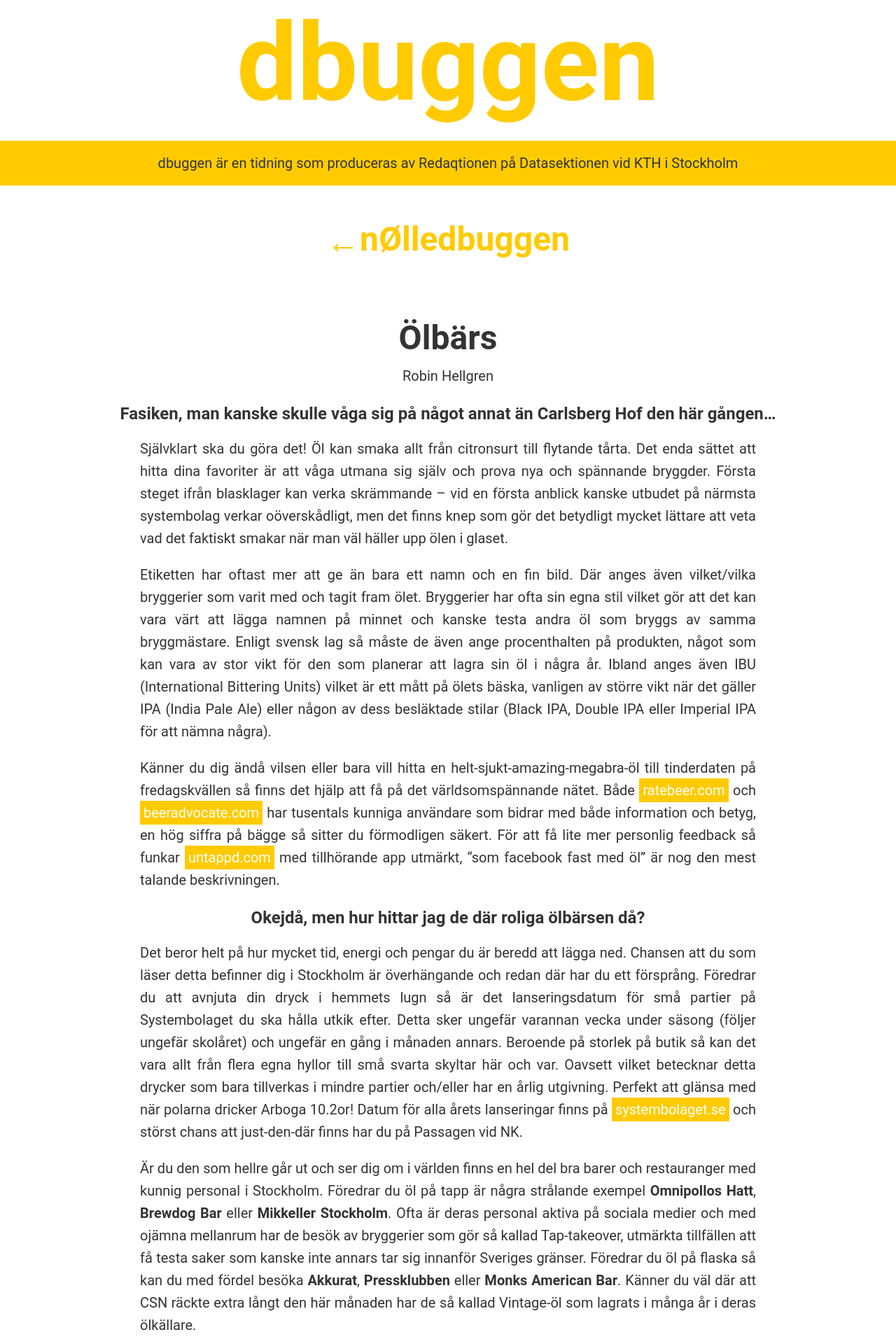
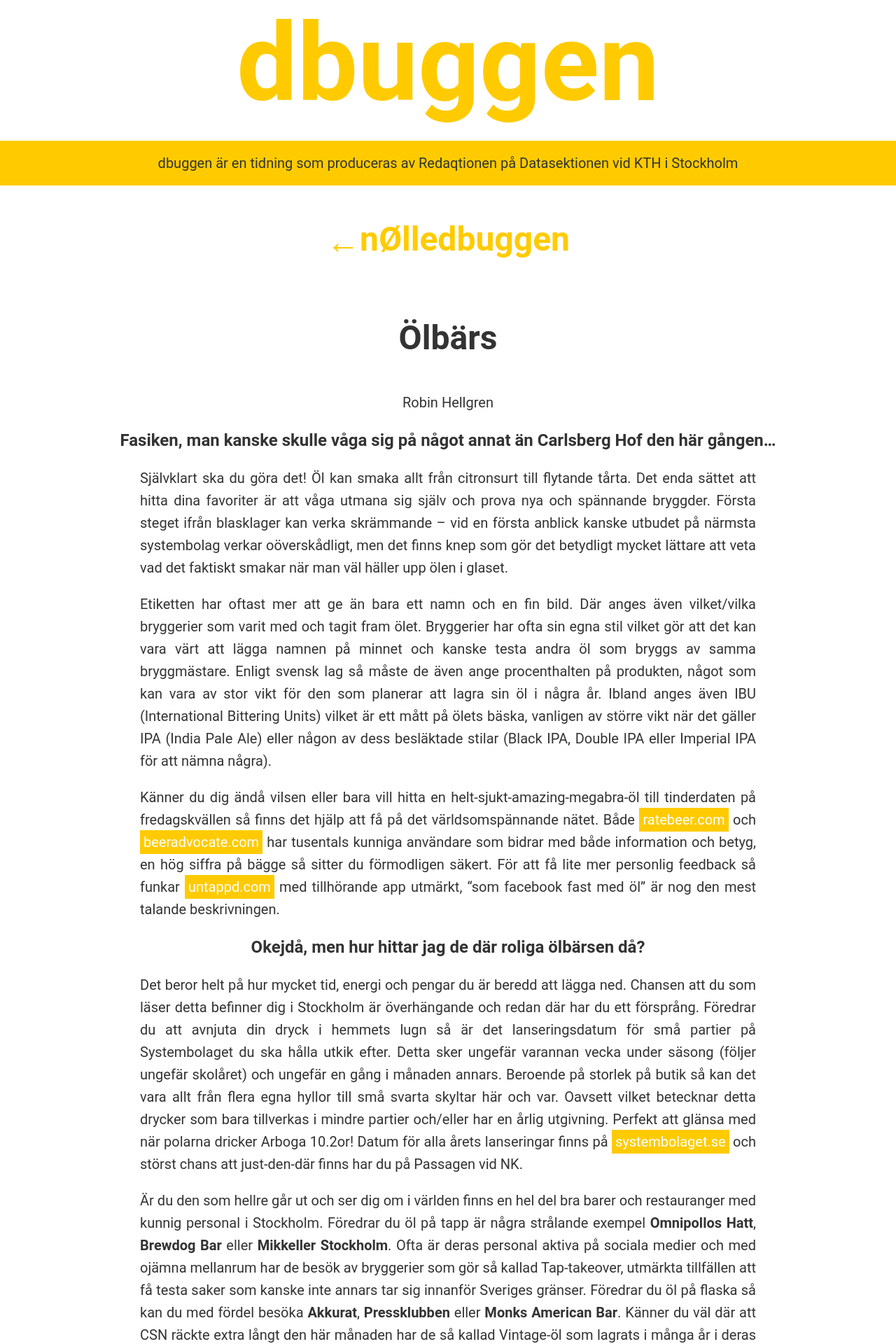
Before and after one commit to datasektionen/dbuggen, a Jekyll site: the page built from _posts/2015-08-10-olbars.md, in a window 1280 px wide. Shown: the top 1920 px of the page at 70% size. Built offline with Jekyll 4.4.1, drawn with Linux system fonts in a browser that asks for light colours.

Commit message:
fix weird header margin

```diff
--- a/_sass/_typography.scss
+++ b/_sass/_typography.scss
@@ -6,7 +6,7 @@ body {
 }
 h1, h2, h3, h4, h5, h6 {
   width: 90%;
-  margin: 1em auto auto;
+  margin: 1em auto;
   font-weight: 600;
   text-align: center;
 }
```
